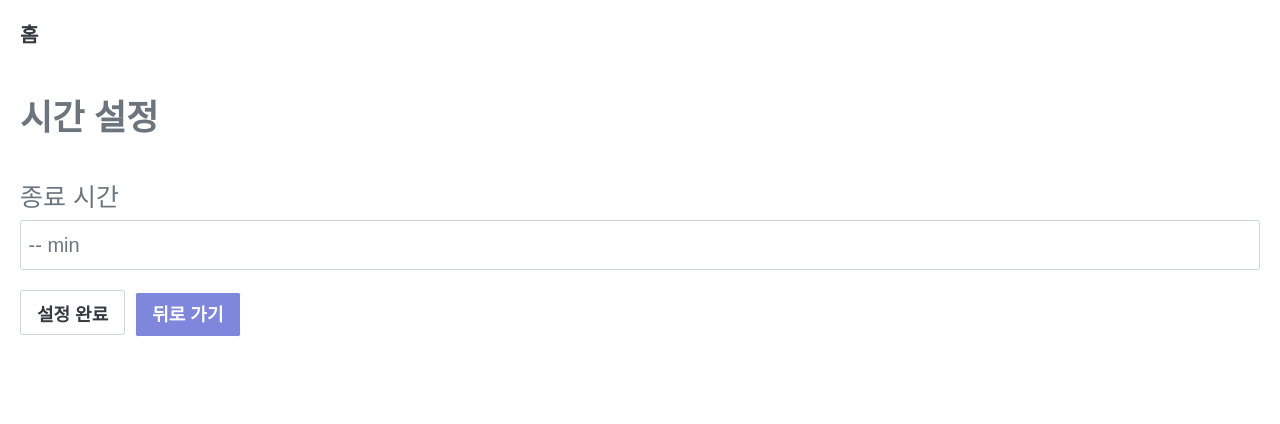
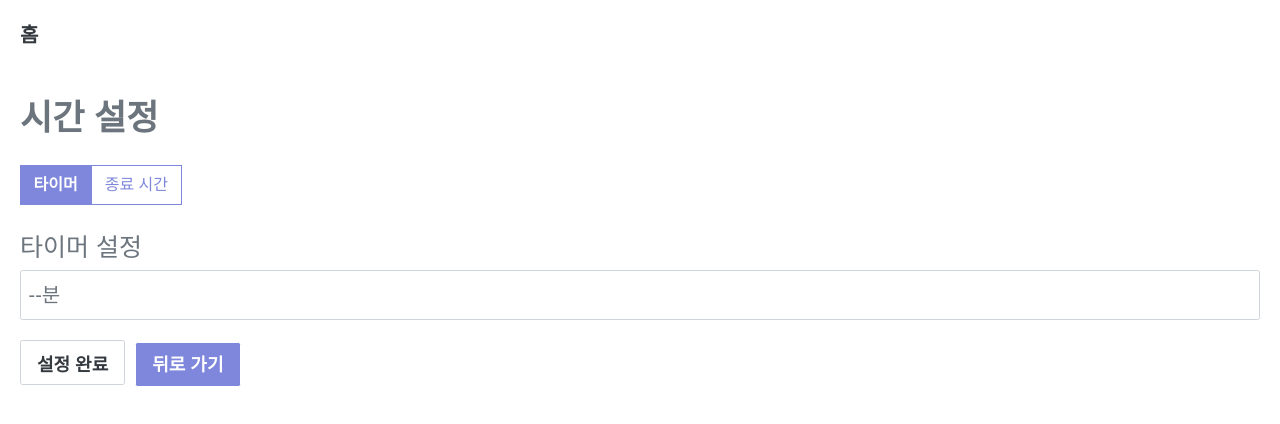
Before and after one commit to kyh196201/life-timer, a Vue app: page /options in a window 1280 px wide. Shown: the top 424 px of the page. Built offline with nearby package versions, Linux system fonts and the light colour scheme; a web font is replaced by a local one.

Commit message:
add:옵션 페이지 탭 컴포넌트, 모드 분기 처리

```diff
--- a/src/assets/scss/_common.scss
+++ b/src/assets/scss/_common.scss
@@ -2,3 +2,4 @@
 @import './layout.scss';
 @import './components/button.scss';
 @import './components/form.scss';
+@import './components/tabs.scss';
--- a/src/assets/scss/abstract/variables.scss
+++ b/src/assets/scss/abstract/variables.scss
@@ -18,3 +18,10 @@ $font-regular: 400;
 $font-medium: 500;
 $font-semi-bold: 600;
 $font-bold: 700;
+
+// Tab
+$tab-default-min-width: 6.4rem;
+$tab-default-height: 4rem;
+$tab-default-padding: 1.25rem;
+$tab-default-font-size: 1.6rem;
+$tab-font-weight: $font-medium;
--- /dev/null
+++ b/src/assets/scss/components/tabs.scss
@@ -0,0 +1,38 @@
+.tab {
+  display: flex;
+}
+
+.tab-item {
+  display: flex;
+  align-items: center;
+  justify-content: center;
+  font-weight: $tab-font-weight;
+  border-width: 0.1rem;
+  border-style: solid;
+
+  &-size--default {
+    min-width: $tab-default-min-width;
+    height: $tab-default-height;
+    padding: 0 $tab-default-padding;
+    font-size: $tab-default-font-size;
+  }
+
+  &-point {
+    color: $main-color;
+    background: $white;
+    border-color: $main-color;
+
+    &.active {
+      background-color: $main-color;
+      color: $white;
+    }
+  }
+
+  &.active {
+    font-weight: $font-semi-bold;
+  }
+
+  &__title {
+    line-height: 1;
+  }
+}
--- /dev/null
+++ b/src/configs/constants.js
@@ -0,0 +1,4 @@
+const MINUTE_MODE = 'minute';
+const DATE_MODE = 'date';
+
+export {MINUTE_MODE, DATE_MODE};
--- a/src/store/state.js
+++ b/src/store/state.js
@@ -1,5 +1,7 @@
+import {MINUTE_MODE} from '@/configs/constants';
+
 export default {
-  mode: 'minute', // 'time',
+  mode: MINUTE_MODE, // 'time',
 
   endTime: '',
 
--- a/src/views/OptionsPage.vue
+++ b/src/views/OptionsPage.vue
@@ -1,9 +1,41 @@
 <template>
   <section class="options-page">
     <h1 class="page-title">시간 설정</h1>
+    <div class="tab">
+      <div
+        class="tab-item tab-item-size--default tab-item-point"
+        :class="{active: tab.value === mode}"
+        :key="index"
+        @click.stop="handleChangeTab(tab.value)"
+        v-for="(tab, index) in tabs"
+      >
+        <span class="tab-item__title">
+          {{ tab.title }}
+        </span>
+      </div>
+    </div>
     <form @submit.prevent="handleSubmit">
-      <div class="form-row" :class="{error: errors.endMinutes}">
-        <label for="end-time" class="form-label">종료 시간</label>
+      <div
+        class="form-row"
+        :class="{error: errors.endMinutes}"
+        v-if="mode === 'minute'"
+      >
+        <label for="end-time" class="form-label">타이머 설정</label>
+        <input
+          type="text"
+          id="end-time"
+          class="form-control"
+          placeholder="--분"
+          autocomplete="off"
+          :value="endMinutes"
+          @input="updateTime"
+        />
+        <p class="form-error" v-if="errors.endMinutes">
+          {{ errors.endMinutes }}
+        </p>
+      </div>
+      <div class="form-row" :class="{error: errors.endMinutes}" v-else>
+        <label for="end-time" class="form-label">종료 시간 설정</label>
         <input
           type="text"
           id="end-time"
@@ -34,6 +66,10 @@
 </template>
 
 <script>
+// Config
+import {MINUTE_MODE, DATE_MODE} from '@/configs/constants';
+
+// Vuex
 import {mapState, mapMutations} from 'vuex';
 
 export default {
@@ -42,15 +78,26 @@ export default {
   data() {
     return {
       errors: {},
+
+      tabs: [
+        {
+          value: MINUTE_MODE,
+          title: '타이머',
+        },
+        {
+          value: DATE_MODE,
+          title: '종료 시간',
+        },
+      ],
     };
   },
 
   computed: {
-    ...mapState(['endMinutes']),
+    ...mapState(['endMinutes', 'mode']),
   },
 
   methods: {
-    ...mapMutations(['setEndMinutes']),
+    ...mapMutations(['setEndMinutes', 'setMode']),
 
     updateTime(e) {
       this.setEndMinutes(e.target.value.trim());
@@ -64,7 +111,13 @@ export default {
       });
     },
 
-    validateForm() {
+    handleChangeTab(tab) {
+      if (this.mode === tab) return;
+
+      this.setMode(tab);
+    },
+
+    validateMinutes() {
       let valid = true;
 
       const endMinutes = this.endMinutes;
@@ -84,6 +137,16 @@ export default {
 
       return valid;
     },
+
+    validateDate() {
+      return true;
+    },
+
+    validateForm() {
+      return this.mode === MINUTE_MODE
+        ? this.validateMinutes()
+        : this.validateDate();
+    },
   },
 };
 </script>
@@ -94,9 +157,13 @@ export default {
   flex-direction: column;
   width: 100%;
 
+  .tab {
+    margin-top: 3rem;
+  }
+
   form {
     width: 100%;
-    margin-top: 5rem;
+    margin-top: 3rem;
   }
 
   .form-row {
--- a/src/views/TimerPage.vue
+++ b/src/views/TimerPage.vue
@@ -17,7 +17,6 @@
       <button
         type="button"
         class="btn btn-point-bg btn-size--default"
-        :disabled="!isTimerEnd"
         @click.stop="handleExit"
       >
         나가기
```
Also changed, not shown: src/configs/index.js (added).
